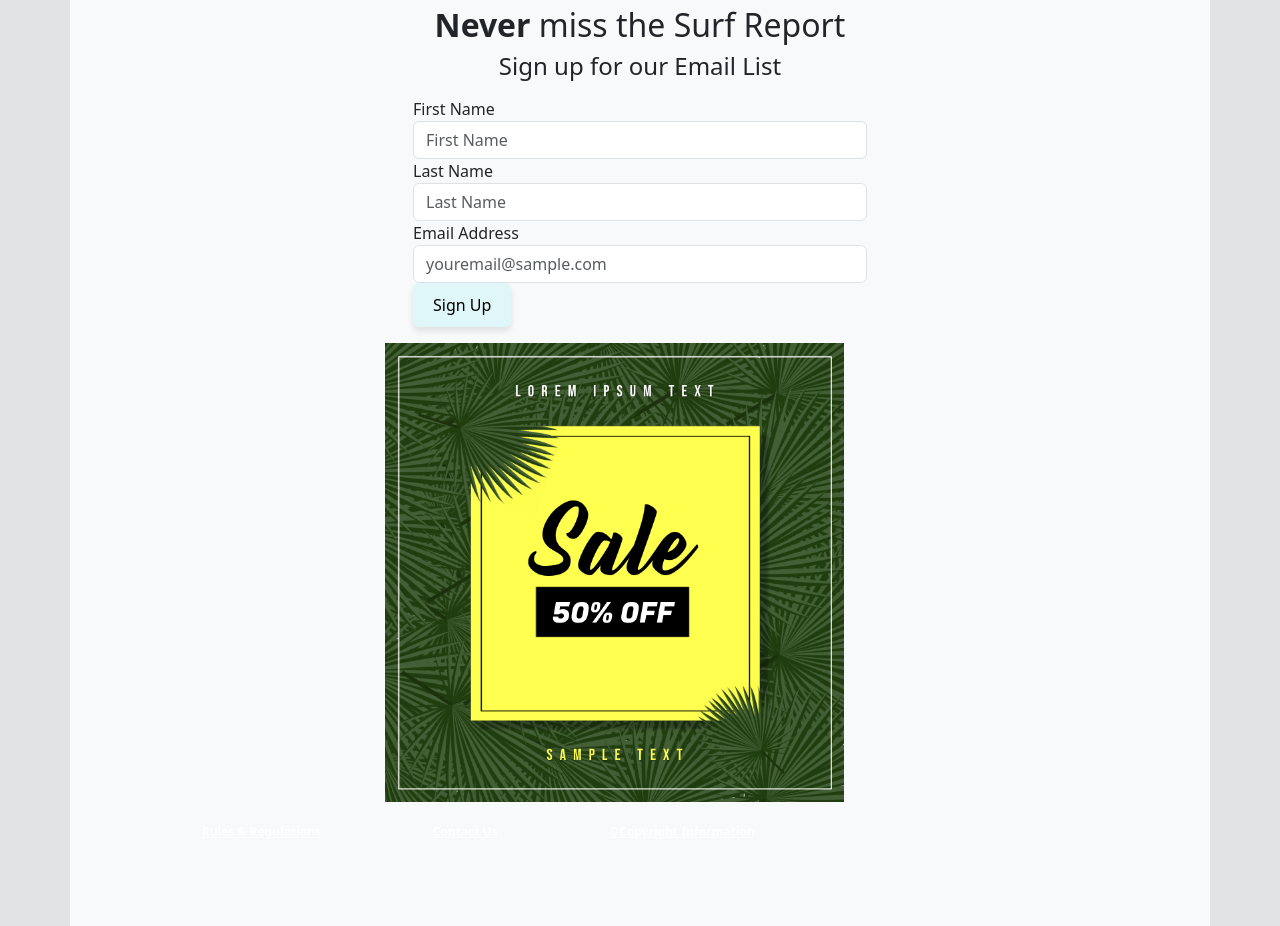
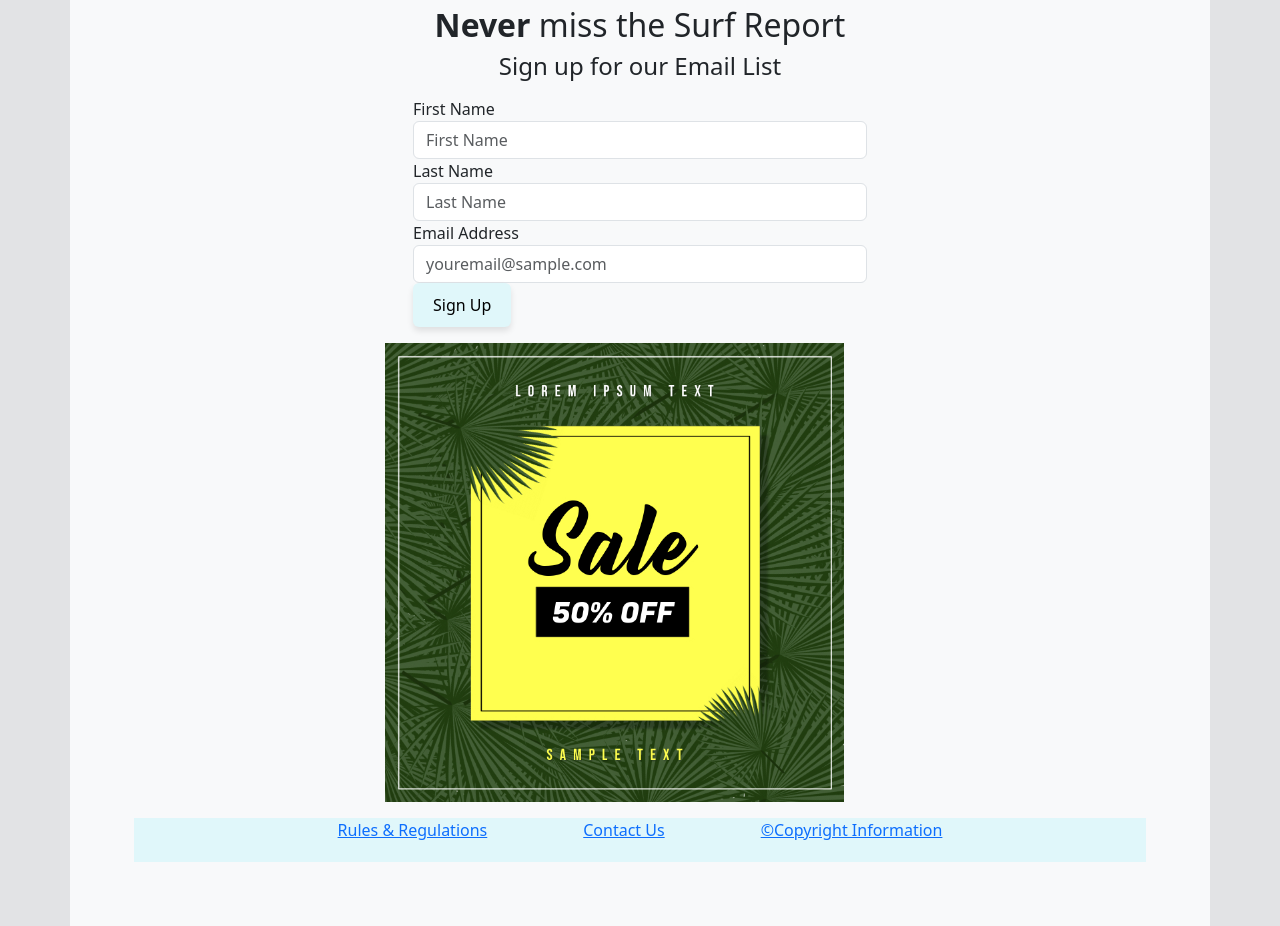
Before and after one commit to open-rhoads/basketball-team, a plain HTML site: page index.html in a window 1280 px wide. Shown: the part 1350-2276 px from the top of the page. Drawn offline with nearby package versions, Linux system fonts and the light colour scheme.

Commit message:
adding dynamic footer

```diff
--- a/index.html
+++ b/index.html
@@ -82,15 +82,6 @@
         <img src="images/ad.jpg" alt="advertisement for the army" />
       </aside>
     </main>
-    <footer class="row justify-content-center m-3" tabindex="0">
-      <nav tabindex="0">
-        <ul class="nav">
-          <li class="mx-5"><a href="#" class="badge badge-pill badge-info">Rules & Regulations</a></li>
-          <li class="mx-5"><a href="#" class="badge badge-pill badge-info">Contact Us</a></li>
-          <li class="mx-5"><a href="#" class="badge badge-pill badge-info">&copy;Copyright Information</a></li>
-        </ul>
-      </nav>
-    </footer>
   </div>
   <script src="https://code.jquery.com/jquery-3.3.1.slim.min.js"
   integrity="sha384-q8i/X+965DzO0rT7abK41JStQIAqVgRVzpbzo5smXKp4YfRvH+8abtTE1Pi6jizo"
--- a/scripts/scripts.js
+++ b/scripts/scripts.js
@@ -24,7 +24,7 @@ function activeButton() { // this function adds/removes the active class dependi
   });
 }
 
-function header() {
+function headerFooter() {
   document.addEventListener("DOMContentLoaded", function () {
     const headerHTML = `
       <header class="row" tabindex="0">
@@ -47,20 +47,30 @@ function header() {
         </nav>
       </header>
     `;
-
+    const footerHTML = `
+      <footer class="row m-3" tabindex="0">
+        <nav tabindex="0">
+          <ul class="nav d-flex justify-content-center">
+            <li class="mx-5"><a href="#">Rules & Regulations</a></li>
+            <li class="mx-5"><a href="#">Contact Us</a></li>
+            <li class="mx-5"><a href="#">&copy;Copyright Information</a></li>
+          </ul>
+        </nav>
+      </footer>
+    `;
 
     const wrapper = document.querySelector('.container.bg-light.wrapper');
     if (wrapper) {
       wrapper.insertAdjacentHTML('afterbegin', headerHTML);
+      wrapper.insertAdjacentHTML("beforeend", footerHTML);
     } else {
       console.warn('Wrapper element not found.');
     }
-
   });
 }
 
 function init() {
-  header();
+  headerFooter();
   activeButton();
 }
 
```
Also changed, not shown: contact.html (+0 -9 lines), schedule.html (+0 -10 lines), statistics.html (+0 -9 lines), styles/bootstrap-tweaks.css. Lines whose indentation alone changed are shown as unchanged.
